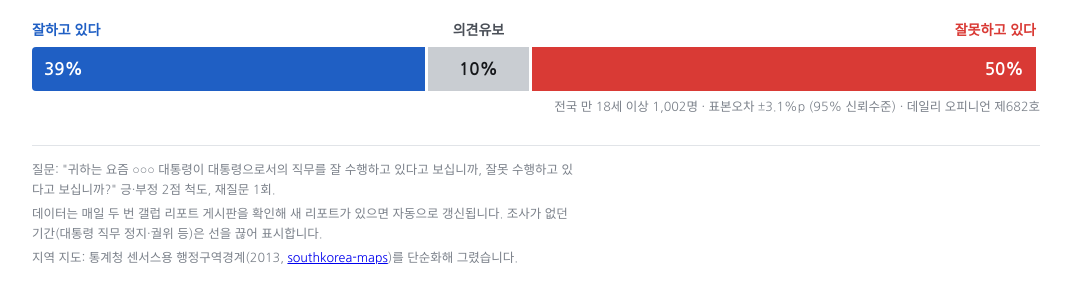
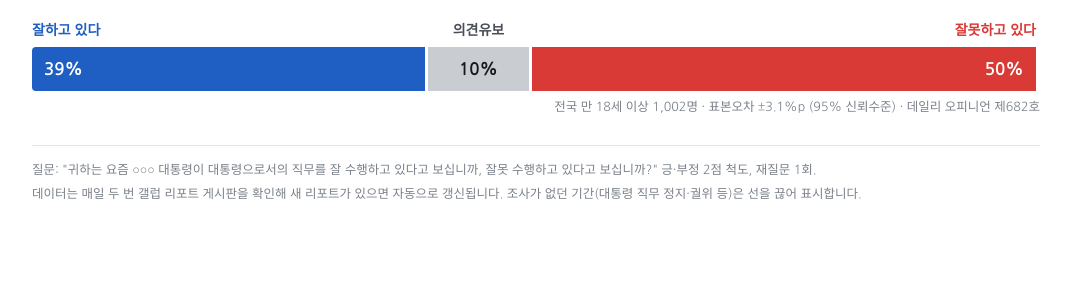
Before and after one commit to gilly030/approval-tracker-for-web-programming, a website with bundled scripts: page index.html in a window 1280 px wide. Shown: the part 233-536 px from the top of the page, without its empty margins (104-1175 px from the left). Built offline with nearby package versions, Linux system fonts and the light colour scheme.

Commit message:
아래 각주: 한 줄로 잇고, 화면마다 해당 문단만
- 각주 문단의 최대 폭(72ch) 제한을 없애 넓은 화면에서 이어서 표시
- 지지도: 질문·데이터 갱신 문단 / 추이: 데이터 갱신 문단 / 특성별: 지역 지도 출처 문단

Co-Authored-By: Claude Opus 5.5 <noreply@anthropic.com>
Claude-Session: https://claude.ai/code/session_01UZxNZGTCkfUYR5oAYqiXS8

```diff
--- a/css/style.css
+++ b/css/style.css
@@ -164,7 +164,8 @@ td { font-family: var(--font-num); font-variant-numeric: tabular-nums; }
 td:first-child { font-family: var(--font-body); }
 
 .notes { font-size: 12.5px; color: var(--muted); display: grid; gap: 4px; border-top: 1px solid var(--line); padding-top: 14px; }
-.notes p { margin: 0; max-width: 72ch; }
+.notes p { margin: 0; }
+.notes p[hidden] { display: none; }
 
 @media (max-width: 720px) {
   .split-bar span { padding: 0 8px; font-size: 15px; }
--- a/index.html
+++ b/index.html
@@ -103,9 +103,9 @@
   </div>
 
   <footer class="notes">
-    <p>질문: "귀하는 요즘 ○○○ 대통령이 대통령으로서의 직무를 잘 수행하고 있다고 보십니까, 잘못 수행하고 있다고 보십니까?" 긍·부정 2점 척도, 재질문 1회.</p>
-    <p>데이터는 매일 두 번 갤럽 리포트 게시판을 확인해 새 리포트가 있으면 자동으로 갱신됩니다. 조사가 없던 기간(대통령 직무 정지·궐위 등)은 선을 끊어 표시합니다.</p>
-    <p>지역 지도: 통계청 센서스용 행정구역경계(2013, <a href="https://github.com/southkorea/southkorea-maps" target="_blank" rel="noopener">southkorea-maps</a>)를 단순화해 그렸습니다. </p>
+    <p data-slides="0">질문: "귀하는 요즘 ○○○ 대통령이 대통령으로서의 직무를 잘 수행하고 있다고 보십니까, 잘못 수행하고 있다고 보십니까?" 긍·부정 2점 척도, 재질문 1회.</p>
+    <p data-slides="0 1">데이터는 매일 두 번 갤럽 리포트 게시판을 확인해 새 리포트가 있으면 자동으로 갱신됩니다. 조사가 없던 기간(대통령 직무 정지·궐위 등)은 선을 끊어 표시합니다.</p>
+    <p data-slides="2">지역 지도: 통계청 센서스용 행정구역경계(2013, <a href="https://github.com/southkorea/southkorea-maps" target="_blank" rel="noopener">southkorea-maps</a>)를 단순화해 그렸습니다. </p>
   </footer>
 </main>
 <script type="module" src="js/app.js"></script>
--- a/js/app.js
+++ b/js/app.js
@@ -530,6 +530,8 @@ function setSlide(i) {
   $('#deck-prev').disabled = i === 0;
   $('#deck-next').disabled = i === all.length - 1;
   $('#deck-next-label').textContent = NEXT_LABEL[i] || '';
+  // 아래 각주는 지금 화면에 해당하는 문단만
+  document.querySelectorAll('.notes [data-slides]').forEach((p) => { p.hidden = !p.dataset.slides.split(' ').includes(String(i)); });
   fitDeck();
 }
 function goSlide(i) {
```
